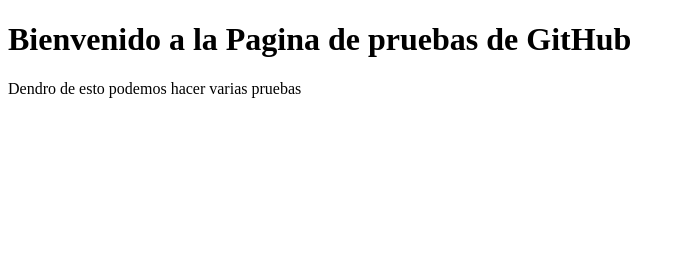
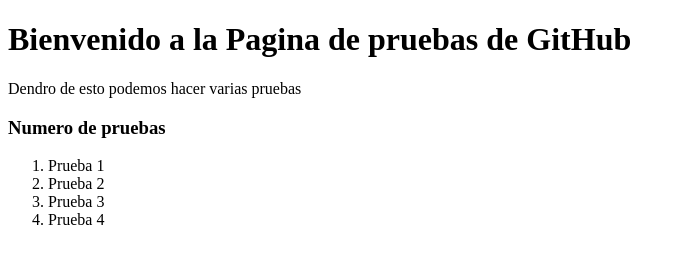
Before and after one commit to oldageek/pagina-web, a plain HTML site: page index.html in a window 1280 px wide. Shown: the whole page, without its empty margins (0-685 px from the left). Drawn offline with Linux system fonts and the light colour scheme.

Commit message:
Agregar lista
Se agrego una pequena lista ordenada de ejemplo

```diff
--- a/index.html
+++ b/index.html
@@ -1,11 +1,21 @@
 <!DOCTYPE html>
 <html>
+
 <head>
-	<meta charset="utf-8">
-	<title>Estudio fotografico Kodac</title>
+    <meta charset="utf-8">
+    <title>Estudio fotografico Kodac</title>
 </head>
+
 <body>
-	<h1>Bienvenido a la Pagina de pruebas de GitHub</h1>
-	<p>Dendro de esto podemos hacer varias pruebas</p>
+    <h1>Bienvenido a la Pagina de pruebas de GitHub</h1>
+    <p>Dendro de esto podemos hacer varias pruebas</p>
+    <h3>Numero de pruebas</h3>
+    <ol>
+        <li>Prueba 1</li>
+        <li>Prueba 2</li>
+        <li>Prueba 3</li>
+        <li>Prueba 4</li>
+    </ol>
 </body>
+
 </html>
```
